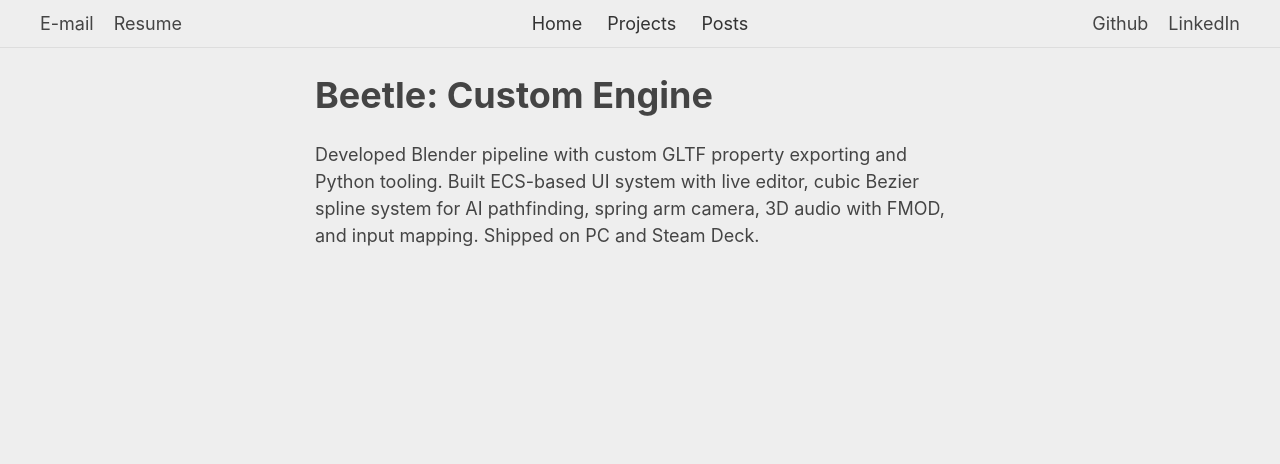
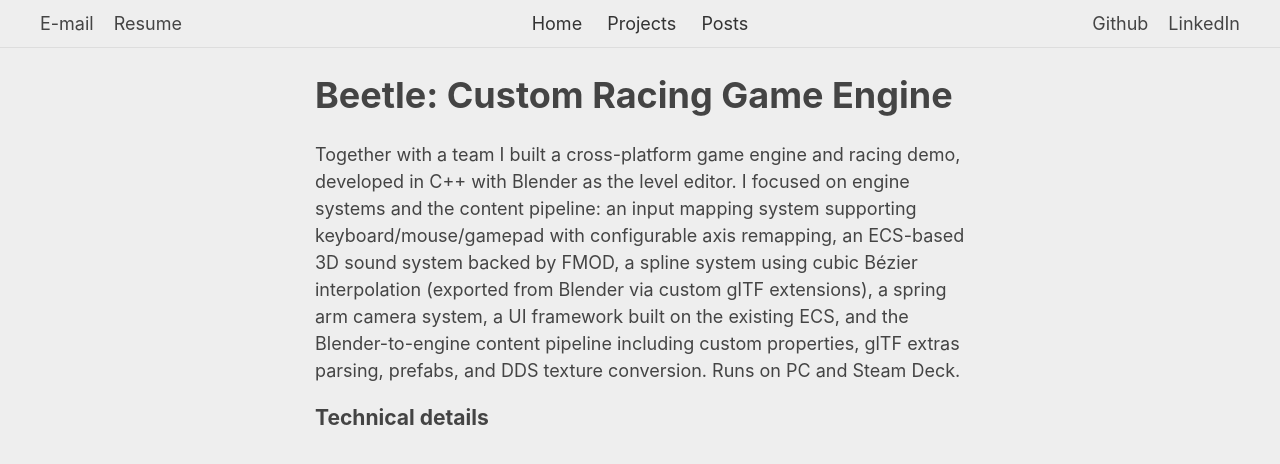
Before and after one commit to bakjedev/bakjedev.github.io, a Jekyll site: the page built from _projects/beetle.md, in a window 1280 px wide. Shown: the top 464 px of the page. Built offline with Jekyll 4.4.1, drawn with Linux system fonts in a browser that asks for light colours.

Commit message:
Add blender post and change beetle project

```diff
--- a/_projects/beetle.md
+++ b/_projects/beetle.md
@@ -1,6 +1,22 @@
 ---
-title: "Beetle: Custom Engine"
+title: "Beetle: Custom Racing Game Engine"
+image: "assets/images/beetle/beetle_engine.png"
 pinned: true
 ---
 
-Developed Blender pipeline with custom GLTF property exporting and Python tooling. Built ECS-based UI system with live editor, cubic Bezier spline system for AI pathfinding, spring arm camera, 3D audio with FMOD, and input mapping. Shipped on PC and Steam Deck.
+Together with a team I built a cross-platform game engine and racing demo, developed in C++ with Blender as the level editor. I focused on engine systems and the content pipeline: an input mapping system supporting keyboard/mouse/gamepad with configurable axis remapping, an ECS-based 3D sound system backed by FMOD, a spline system using cubic Bézier interpolation (exported from Blender via custom glTF extensions), a spring arm camera system, a UI framework built on the existing ECS, and the Blender-to-engine content pipeline including custom properties, glTF extras parsing, prefabs, and DDS texture conversion. Runs on PC and Steam Deck.
+
+### Technical details
+
+<div class="post-grid">
+  {% for post in site.pages %}
+    {% if post.project == "beetle" %}
+      <a href="{{ post.url }}" class="post-card">
+        {% if post.image %}
+          <img src="{{ post.image }}" alt="Missing image">
+        {% endif %}
+        <h3>{{ post.title }}</h3>
+      </a>
+    {% endif %}
+  {% endfor %}
+</div>
```
Also changed, not shown: _pages/blender.md (added, +7 -0 lines), 1 other file.
